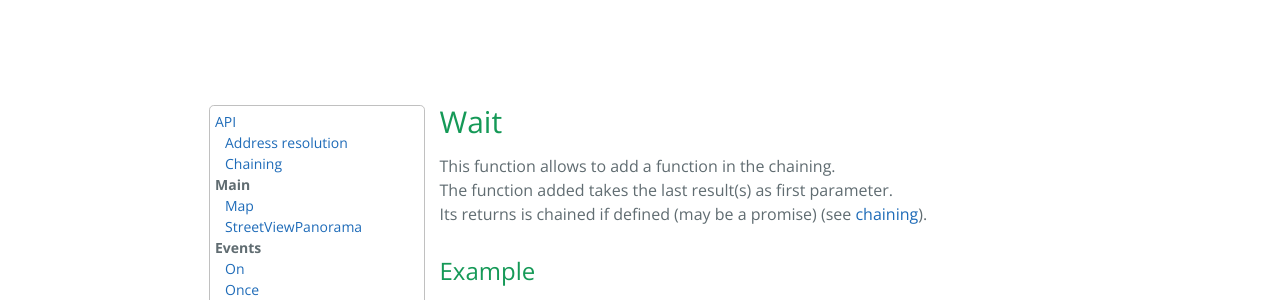
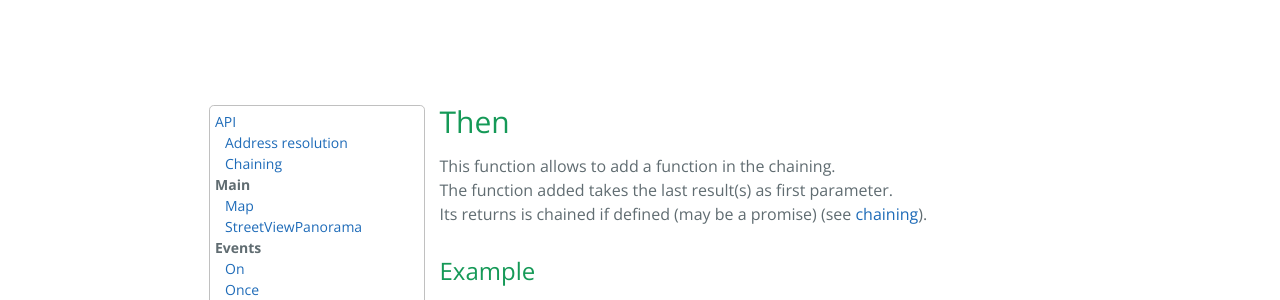
Before and after one commit to jbdemonte/gmap3, a Jekyll site: the page built from api-then.html, in a window 1280 px wide and 900 px high. Shown: the part 415-715 px from the top of the window. Built offline with Jekyll 4.4.1, drawn with Linux system fonts in a browser that asks for light colours; nearby versions of some CDN libraries.

Commit message:
copy-paste

```diff
--- a/api-then.html
+++ b/api-then.html
@@ -3,7 +3,7 @@ layout: api
 title: "Gmap3 Then"
 ---
 
-<h2 id="api-wait">Wait</h2>
+<h2 id="api-then">Then</h2>
 <p>
   This function allows to add a function in the chaining. <br />
   The function added takes the last result(s) as first parameter. <br />
```
